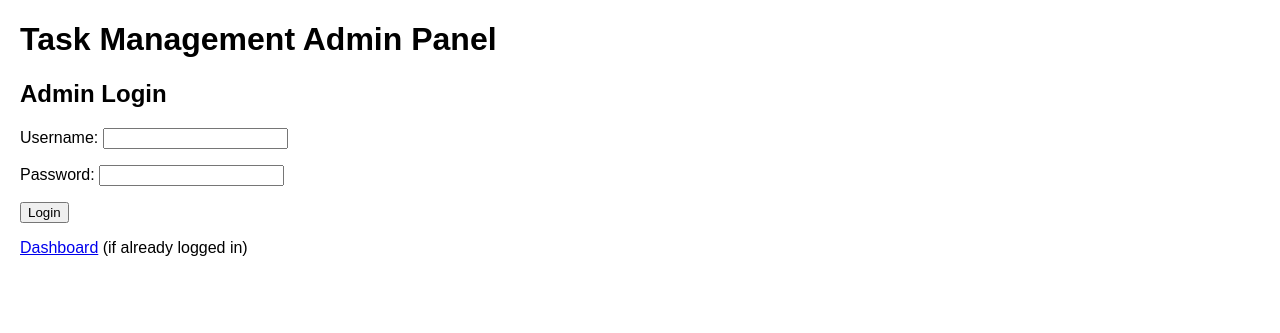
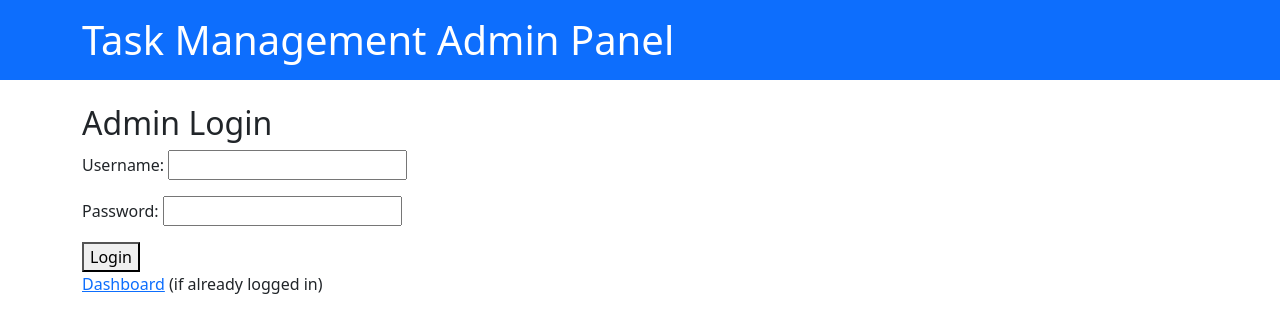
Before and after one commit to Eb1n-Babu/taskmanagement_application, a Django app: page /admin-panel/login/ in a window 1280 px wide. Shown: the top 333 px of the page. Run offline with Django 5.2, Linux system fonts and the light colour scheme.

Commit message:
Integrate Bootstrap 5.3.3 for enhanced styling in Task Management Admin Panel template; replace custom CSS with Bootstrap classes for header, alerts, and layout; add Bootstrap JS for potential component use.

```diff
--- a/templates/admin_panel/base.html
+++ b/templates/admin_panel/base.html
@@ -4,29 +4,29 @@
     <meta charset="UTF-8">
     <meta name="viewport" content="width=device-width, initial-scale=1.0">
     <title>{% block title %}Task Management Admin Panel{% endblock %}</title>
-    <style>
-        body { font-family: Arial, sans-serif; margin: 20px; }
-        table { border-collapse: collapse; width: 100%; }
-        th, td { border: 1px solid #ddd; padding: 8px; text-align: left; }
-        th { background-color: #f2f2f2; }
-        .error { color: red; }
-        .success { color: green; }
-    </style>
+    <!-- Bootstrap CSS -->
+    <link href="https://cdn.jsdelivr.net/npm/bootstrap@5.3.3/dist/css/bootstrap.min.css" rel="stylesheet" integrity="sha384-QWTKZyjpPEjISv5WaRU9OFeRpok6YctnYmDr5pNlyT2bRjXh0JMhjY6hW+ALEwIH" crossorigin="anonymous">
 </head>
 <body>
-    <header>
-        <h1>Task Management Admin Panel</h1>
+    <header class="bg-primary text-white py-3">
+        <div class="container">
+            <h1 class="mb-0">Task Management Admin Panel</h1>
             {% if user.is_authenticated %}
-            <p>Logged in as: {{ user.username }} | <a href="{% url 'admin_logout' %}">Logout</a></p>
+                <p class="mb-0">Logged in as: {{ user.username }} | <a href="{% url 'admin_logout' %}" class="text-white">Logout</a></p>
             {% endif %}
             {% if messages %}
                 {% for message in messages %}
-                <p class="{% if message.tags == 'error' %}error{% else %}success{% endif %}">{{ message }}</p>
+                    <div class="alert {% if message.tags == 'error' %}alert-danger{% else %}alert-success{% endif %} mt-3" role="alert">
+                        {{ message }}
+                    </div>
                 {% endfor %}
             {% endif %}
+        </div>
     </header>
-    <main>
+    <main class="container my-4">
         {% block content %}{% endblock %}
     </main>
+    <!-- Bootstrap JS (optional, include if you need JS components like modals) -->
+    <script src="https://cdn.jsdelivr.net/npm/bootstrap@5.3.3/dist/js/bootstrap.bundle.min.js" integrity="sha384-YvpcrYf0tY3lHB60NNkmXc5s9fDVZLESaAA55NDzOxhy9GkcIdslK1eN7N6jIeHz" crossorigin="anonymous"></script>
 </body>
 </html>
```
Lines whose indentation alone changed are shown as unchanged.
